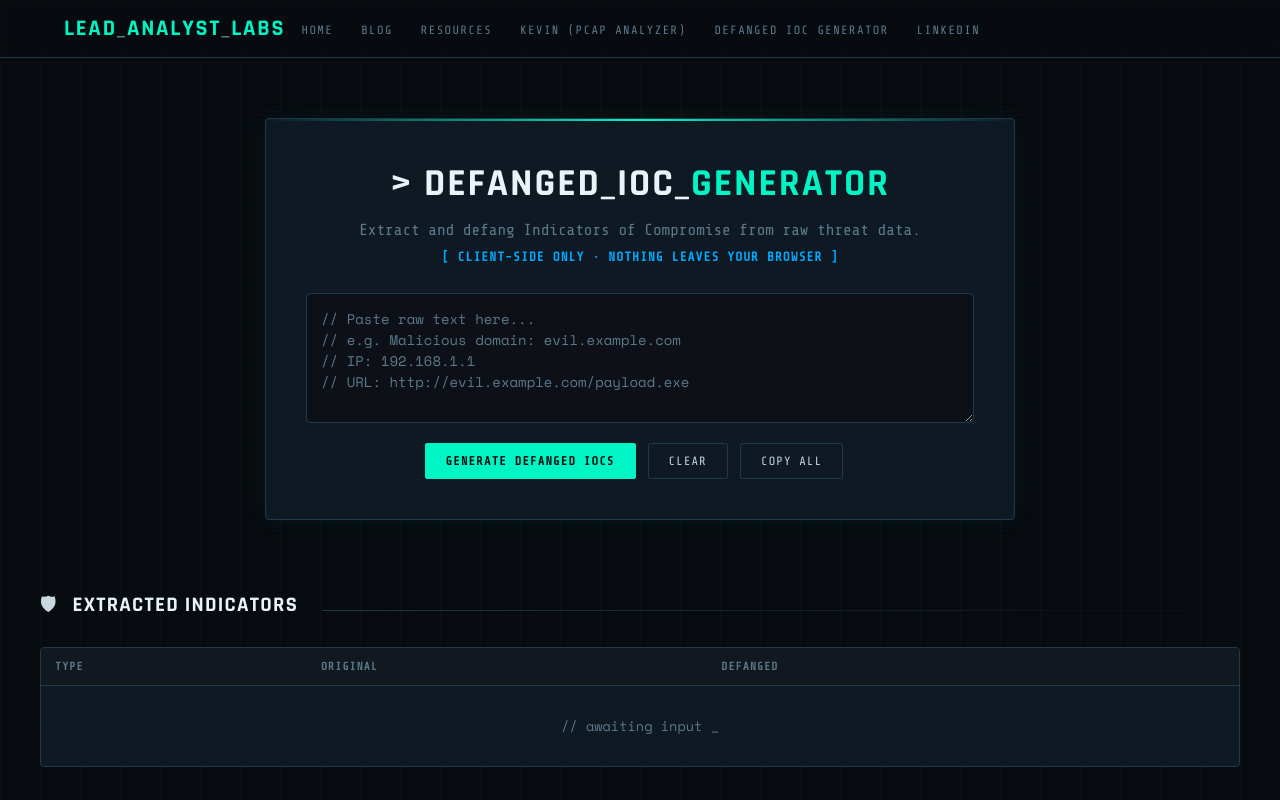
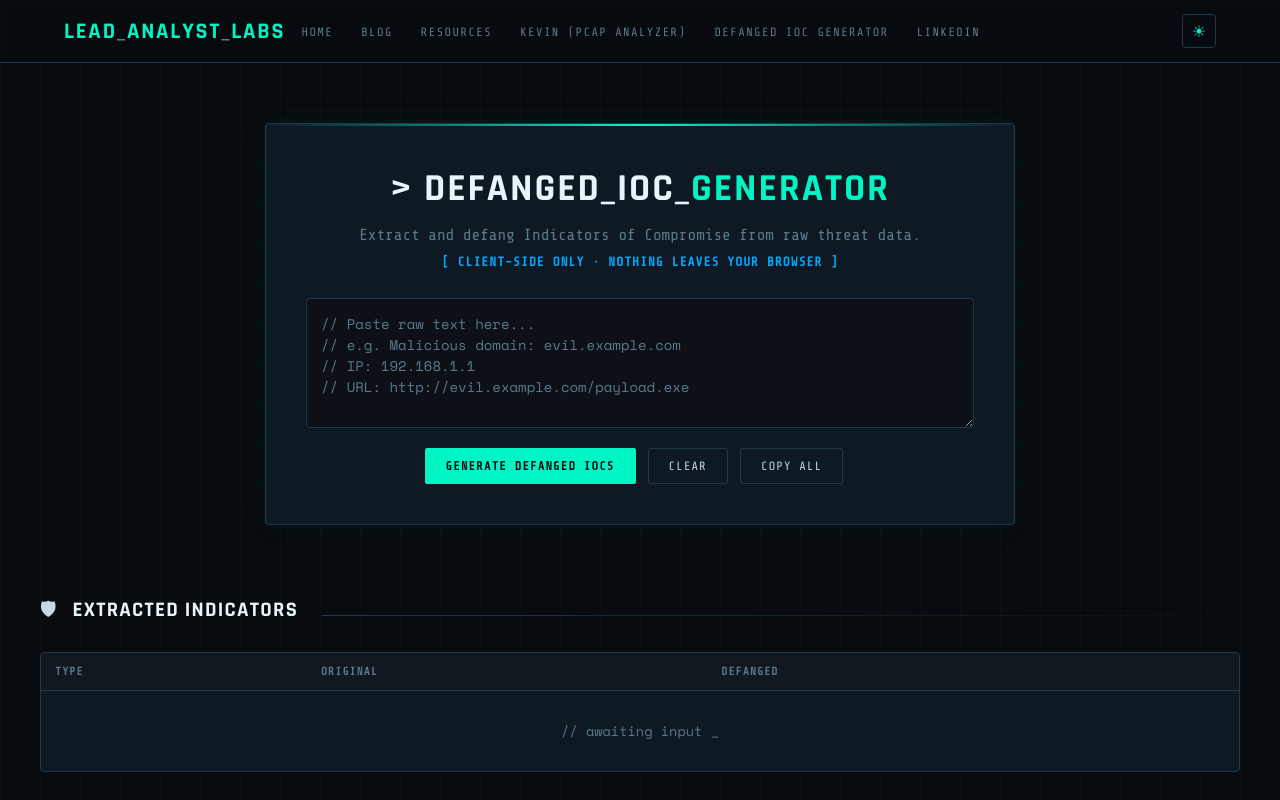
Before and after one commit to leadanalystlabs/Defanged-IOC-Generator-tool, a plain HTML site: page index.html in a window 1280 px wide. Shown: the top 800 px of the page. Drawn offline with nearby package versions, Linux system fonts and the light colour scheme.

Commit message:
Add theme toggle button to navigation
Added a button to toggle light/dark mode in the navigation.

```diff
--- a/index.html
+++ b/index.html
@@ -21,6 +21,9 @@
       <li><a href="https://defanged-ioc-generator.leadanalystlabs.com" target="_blank" rel="noopener noreferrer">Defanged IOC Generator</a></li>
       <li><a href="https://www.linkedin.com/company/lead-analyst-labs" target="_blank" rel="noopener noreferrer">LinkedIn</a></li>
     </ul>
+    <button id="themeToggle" class="theme-toggle" aria-label="Toggle light/dark mode" title="Toggle light/dark mode">
+      <span id="themeIcon">☀</span>
+    </button>
   </div>
 </nav>
 
```
